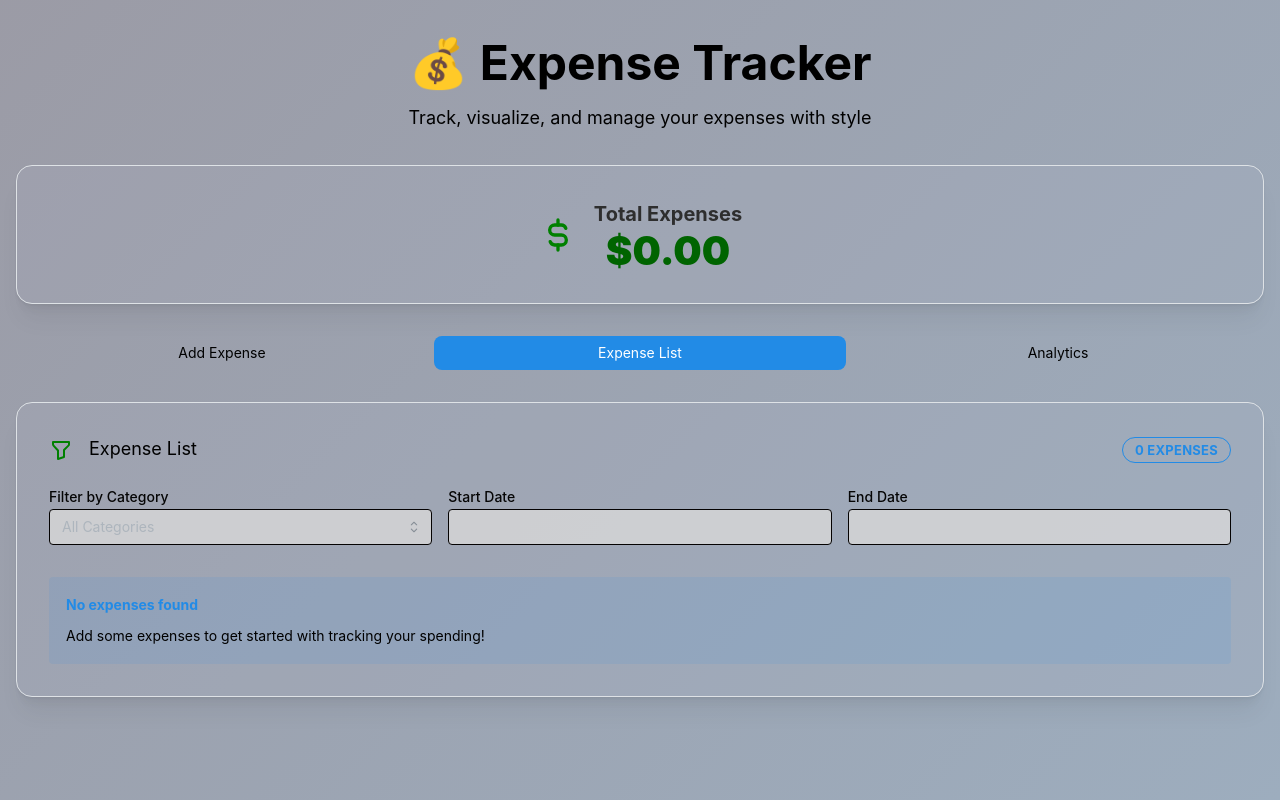
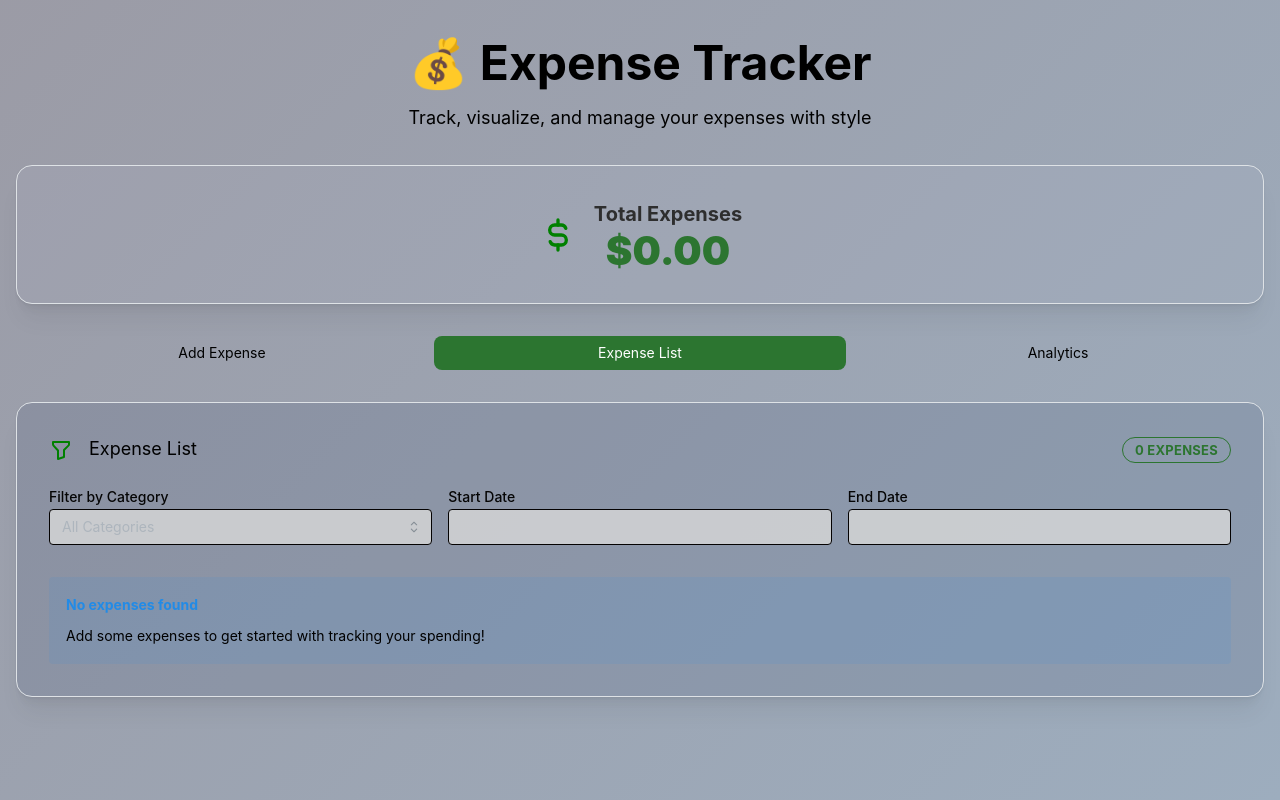
Before and after one commit to exeRik/Expense-Tracker, a React (Vite) app: page / in a window 1280 px wide. Both pictures are taken after a click on the tab "Expense List". Built offline with nearby package versions, Linux system fonts and the light colour scheme.

Commit message:
few changes

```diff
--- a/src/App.jsx
+++ b/src/App.jsx
@@ -30,13 +30,32 @@ const App = () => {
   };
 
   return (
-    <MantineProvider  theme={{ colorScheme: 'light' }}>
+   <MantineProvider
+  theme={{
+    colorScheme: "light",
+    colors: {
+      darkgreen: [
+        "#e6f4e6", // 0 - lightest
+        "#c2e3c2", // 1
+        "#9dd29d", // 2
+        "#78c278", // 3
+        "#53b153", // 4
+        "#3a973a", // 5 (← usually used for filled buttons)
+        "#2c7530", // 6
+        "#1e5223", // 7
+        "#103116", // 8
+
+      ],
+    },
+    primaryColor: "darkgreen",
+  }}
+>
       <Box style={{ background: "linear-gradient(135deg, #7b7b89c1 0%, #9dadbeff 100%)", minHeight: "100vh" }}>
         <Container size="xl" py="xl">
           <Header />
           <TotalCard total={totalExpenses} />
 
-          <Tabs defaultValue="add" variant="pills" radius="md">
+          <Tabs defaultValue="add" variant="pills" radius="md" color="darkgreen">
             <Tabs.List grow mb="xl">
               <Tabs.Tab value="add">Add Expense</Tabs.Tab>
               <Tabs.Tab value="list">Expense List</Tabs.Tab>
@@ -44,7 +63,7 @@ const App = () => {
             </Tabs.List>
 
             {/* Add / Edit Expense */}
-            <Tabs.Panel value="add">
+            <Tabs.Panel value="add" >
               <ExpenseForm
                 addExpense={addExpense}
                 updateExpense={updateExpense}
@@ -54,7 +73,7 @@ const App = () => {
             </Tabs.Panel>
 
             {/* Expense List */}
-            <Tabs.Panel value="list">
+            <Tabs.Panel value="list" >
               <ExpenseList
                 expenses={filteredExpenses}
                 deleteExpense={deleteExpense}
--- a/src/components/Charts.jsx
+++ b/src/components/Charts.jsx
@@ -1,15 +1,10 @@
 import { Card, Title, Grid, Center, Text, Stack } from "@mantine/core";
 import { PieChart, BarChart, LineChart } from "@mantine/charts";
-import { cardStyles } from "../utils/themes";
+import { cardStyles } from "../utils/theme";
 
 const Charts = ({ categoryData, timeData }) => {
-  const pieData = Object.entries(categoryData).map(([category, value]) => ({
-    name: category,
-    value,
-  }));
-
+  const pieData = Object.entries(categoryData).map(([category, value]) => ({ name: category, value }));
   const barData = pieData;
-
   const lineData = Object.entries(timeData)
     .sort(([a], [b]) => new Date(a) - new Date(b))
     .map(([date, amount]) => ({ date: new Date(date).toLocaleDateString(), amount }));
@@ -26,20 +21,23 @@ const Charts = ({ categoryData, timeData }) => {
     );
   }
 
+  // Generate colors: first slice green, rest black
+  const pieColors = pieData.map((_, idx) => (idx === 0 ? "darkgreen.6" : "black"));
+
   const chartCards = [
     {
       title: "Expenses by Category",
-      content: <PieChart data={pieData} size={300} withLabelsLine labelsPosition="outside" />,
+      content: <PieChart data={pieData} size={300} withLabelsLine labelsPosition="outside" colors={pieColors} />,
       span: { base: 12, lg: 6 },
     },
     {
       title: "Category Comparison",
-      content: <BarChart h={300} data={barData} dataKey="name" series={[{ name: "value" }]} />,
+      content: <BarChart h={300} data={barData} dataKey="name" series={[{ name: "value", color: "darkgreen.6" }]} />,
       span: { base: 12, lg: 6 },
     },
     {
       title: "Spending Over Time",
-      content: <LineChart h={300} data={lineData} dataKey="date" series={[{ name: "amount" }]} withDots withLegend />,
+      content: <LineChart h={300} data={lineData} dataKey="date" series={[{ name: "amount", color: "darkgreen.6" }]} withDots withLegend />,
       span: { base: 12 },
     },
   ];
--- a/src/components/ExpenseForm.jsx
+++ b/src/components/ExpenseForm.jsx
@@ -3,7 +3,7 @@ import { Card, Grid, TextInput, NumberInput, Select, Button, Group, Title } from
 import { DateInput } from "@mantine/dates";
 import { IconPlus } from "@tabler/icons-react";
 import { CATEGORIES } from "../utils/constants";
-import { inputStyles, cardStyles } from "../utils/themes";
+import { inputStyles, cardStyles } from "../utils/theme";
 
 const ExpenseForm = ({ addExpense, updateExpense, editingExpense, cancelEdit }) => {
   const [formData, setFormData] = useState({
@@ -55,10 +55,10 @@ const ExpenseForm = ({ addExpense, updateExpense, editingExpense, cancelEdit })
 
         <Grid.Col span={12}>
           <Group>
-            <Button onClick={handleSubmit} leftSection={<IconPlus size={16} />}>
+            <Button onClick={handleSubmit} leftSection={<IconPlus size={16} color="darkgreen" />}>
               {editingExpense ? "Update Expense" : "Add Expense"}
             </Button>
-            {editingExpense && <Button variant="outline" color="red" onClick={cancelEdit}>Cancel</Button>}
+            {editingExpense && <Button variant="outline" color="darkgreen" onClick={cancelEdit}>Cancel</Button>}
           </Group>
         </Grid.Col>
       </Grid>
--- a/src/components/ExpenseList.jsx
+++ b/src/components/ExpenseList.jsx
@@ -2,7 +2,7 @@ import { Table, Badge, Card, Group, Select, Grid, Alert, Text } from "@mantine/c
 import { DateInput } from "@mantine/dates";
 import { IconEdit, IconTrash, IconFilter } from "@tabler/icons-react";
 import { CATEGORIES, CHART_COLORS } from "../utils/constants";
-import { inputStyles, cardStyles } from "../utils/themes";
+import { inputStyles, cardStyles } from "../utils/theme";
 
 const ExpenseList = ({ expenses, deleteExpense, startEdit, categoryFilter, setCategoryFilter, dateRange, setDateRange }) => {
   const getCategoryColor = category => {
@@ -17,6 +17,15 @@ const ExpenseList = ({ expenses, deleteExpense, startEdit, categoryFilter, setCa
     </Group>
   );
 
+  // Filtered expenses
+  const filteredExpenses = expenses.filter(exp => {
+    const matchesCategory = categoryFilter ? exp.category === categoryFilter : true;
+    const expDate = new Date(exp.date);
+    const matchesStartDate = dateRange.start ? expDate >= dateRange.start : true;
+    const matchesEndDate = dateRange.end ? expDate <= dateRange.end : true;
+    return matchesCategory && matchesStartDate && matchesEndDate;
+  });
+
   return (
     <Card shadow="md" padding="xl" radius="lg" style={cardStyles} withBorder>
       <Group justify="space-between" mb="lg">
@@ -24,49 +33,87 @@ const ExpenseList = ({ expenses, deleteExpense, startEdit, categoryFilter, setCa
           <IconFilter size={24} color="green" />
           <Text weight={700} size="lg">Expense List</Text>
         </Group>
-        <Badge size="lg" variant="outline">{expenses.length} expenses</Badge>
+        <Badge size="lg" variant="outline">{filteredExpenses.length} expenses</Badge>
       </Group>
 
       {/* Filters */}
       <Grid mb="xl">
         <Grid.Col span={{ base: 12, md: 4 }}>
-          <Select label="Filter by Category" placeholder="All Categories" value={categoryFilter} onChange={setCategoryFilter} data={CATEGORIES} clearable styles={inputStyles} />
+          <Select
+            label="Filter by Category"
+            placeholder="All Categories"
+            value={categoryFilter}
+            onChange={setCategoryFilter}
+            data={CATEGORIES}
+            clearable
+            styles={inputStyles}
+          />
         </Grid.Col>
         <Grid.Col span={{ base: 12, md: 4 }}>
-          <DateInput label="Start Date" value={dateRange.start} onChange={v => setDateRange({ ...dateRange, start: v })} clearable styles={inputStyles} />
+          <DateInput
+            label="Start Date"
+            value={dateRange.start}
+            onChange={v => setDateRange({ ...dateRange, start: v })}
+            clearable
+            styles={inputStyles}
+          />
         </Grid.Col>
         <Grid.Col span={{ base: 12, md: 4 }}>
-          <DateInput label="End Date" value={dateRange.end} onChange={v => setDateRange({ ...dateRange, end: v })} clearable styles={inputStyles} />
+          <DateInput
+            label="End Date"
+            value={dateRange.end}
+            onChange={v => setDateRange({ ...dateRange, end: v })}
+            clearable
+            styles={inputStyles}
+          />
         </Grid.Col>
       </Grid>
 
-      {expenses.length === 0 ? (
+      {filteredExpenses.length === 0 ? (
         <Alert variant="light" color="blue" title="No expenses found">
           Add some expenses to get started with tracking your spending!
         </Alert>
       ) : (
-        <Table striped highlightOnHover>
+        <Table
+  striped
+  highlightOnHover
+  style={{ width: "100%", tableLayout: "fixed" }} // fixed layout ensures alignment
+>
+  <colgroup>
+    <col style={{ width: "30%" }} /> {/* Description */}
+    <col style={{ width: "20%" }} /> {/* Amount */}
+    <col style={{ width: "30%" }} /> {/* Category */}
+    <col style={{ width: "25%" }} /> {/* Date */}
+    <col style={{ width: "10%" }} /> {/* Actions */}
+  </colgroup>
+
   <thead>
     <tr>
-              <th>Description</th>
-              <th>Amount</th>
-              <th>Category</th>
-              <th>Date</th>
-              <th>Actions</th>
+      <th style={{ textAlign: "left" }}>Description</th>
+      <th style={{ textAlign: "right" }}>Amount</th>
+      <th style={{ textAlign: "center" }}>Category</th>
+      <th style={{ textAlign: "center" }}>Date</th>
+      <th style={{ textAlign: "left" }}>Actions</th>
     </tr>
   </thead>
+
   <tbody>
-            {expenses.map(exp => (
+    {filteredExpenses.map(exp => (
       <tr key={exp.id}>
-                <td>{exp.description}</td>
-                <td style={{ color: "green", fontWeight: 600 }}>${exp.amount.toFixed(2)}</td>
-                <td><Badge color={getCategoryColor(exp.category)} variant="light">{exp.category}</Badge></td>
-                <td>{new Date(exp.date).toLocaleDateString()}</td>
-                <td><ActionButtons expenseId={exp.id} expenseData={exp} /></td>
+        <td style={{ overflow: "hidden", textOverflow: "ellipsis", whiteSpace: "nowrap" }}>{exp.description}</td>
+        <td style={{ color: "green", fontWeight: 600, textAlign: "right" }}>${exp.amount.toFixed(2)}</td>
+        <td style={{ textAlign: "center" }}>
+          <Badge color={getCategoryColor(exp.category)} variant="light">{exp.category}</Badge>
+        </td>
+        <td style={{ textAlign: "center" }}>{new Date(exp.date).toLocaleDateString()}</td>
+        <td style={{ textAlign: "center" }}>
+          <ActionButtons expenseId={exp.id} expenseData={exp} />
+        </td>
       </tr>
     ))}
   </tbody>
 </Table>
+
       )}
     </Card>
   );
--- a/src/utils/constants.js
+++ b/src/utils/constants.js
@@ -11,13 +11,13 @@ export const CATEGORIES = [
 ];
 
 export const CHART_COLORS = [
-  "blue",
-  "teal",
-  "yellow",
-  "red",
-  "cyan",
-  "violet",
-  "orange",
-  "lime",
-  "pink",
+  "darkgray",
+  "darkteal",
+  "darkyellow",
+  "darkred",
+  "darkcyan",
+  "darkviolet",
+  "darkorange",
+  "darklime",
+  "darkpink",
 ];
--- a/src/utils/themes.js
+++ b/src/utils/theme.js
@@ -1,8 +1,13 @@
+// theme.js
 export const inputStyles = {
   input: {
     backgroundColor: "#d9d9d9cd",
     color: "#000000ff",
     borderColor: "#040202ff",
+    "&::placeholder": {
+      color: "#000000ff",
+      opacity: 1,
+    },
   },
   label: {
     color: "#050505ff",
@@ -25,6 +30,21 @@ export const inputStyles = {
 };
 
 export const cardStyles = {
-  backgroundColor: "#abb3c328",
+  backgroundColor: "#35476b28",
   color: "#000000ff",
 };
+
+export const themeColors = {
+  darkgreen: [
+    "#e6f4e6",
+    "#c2e3c2",
+    "#9dd29d",
+    "#78c278",
+    "#53b153",
+    "#3a973a",
+    "#2c7530",
+    "#1e5223",
+    "#103116",
+    "#051406",
+  ],
+};
```
Lines whose indentation alone changed are shown as unchanged.
